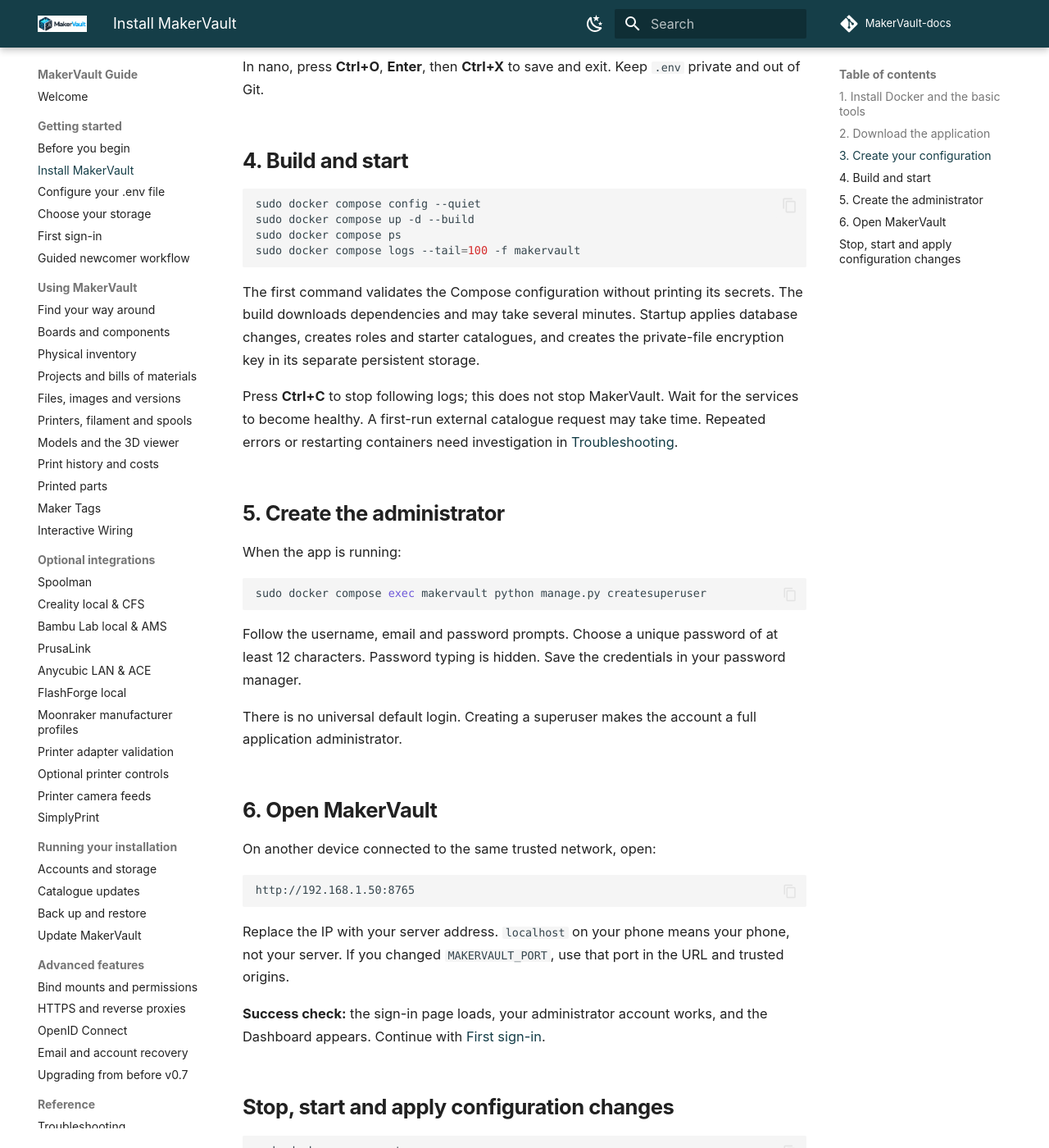
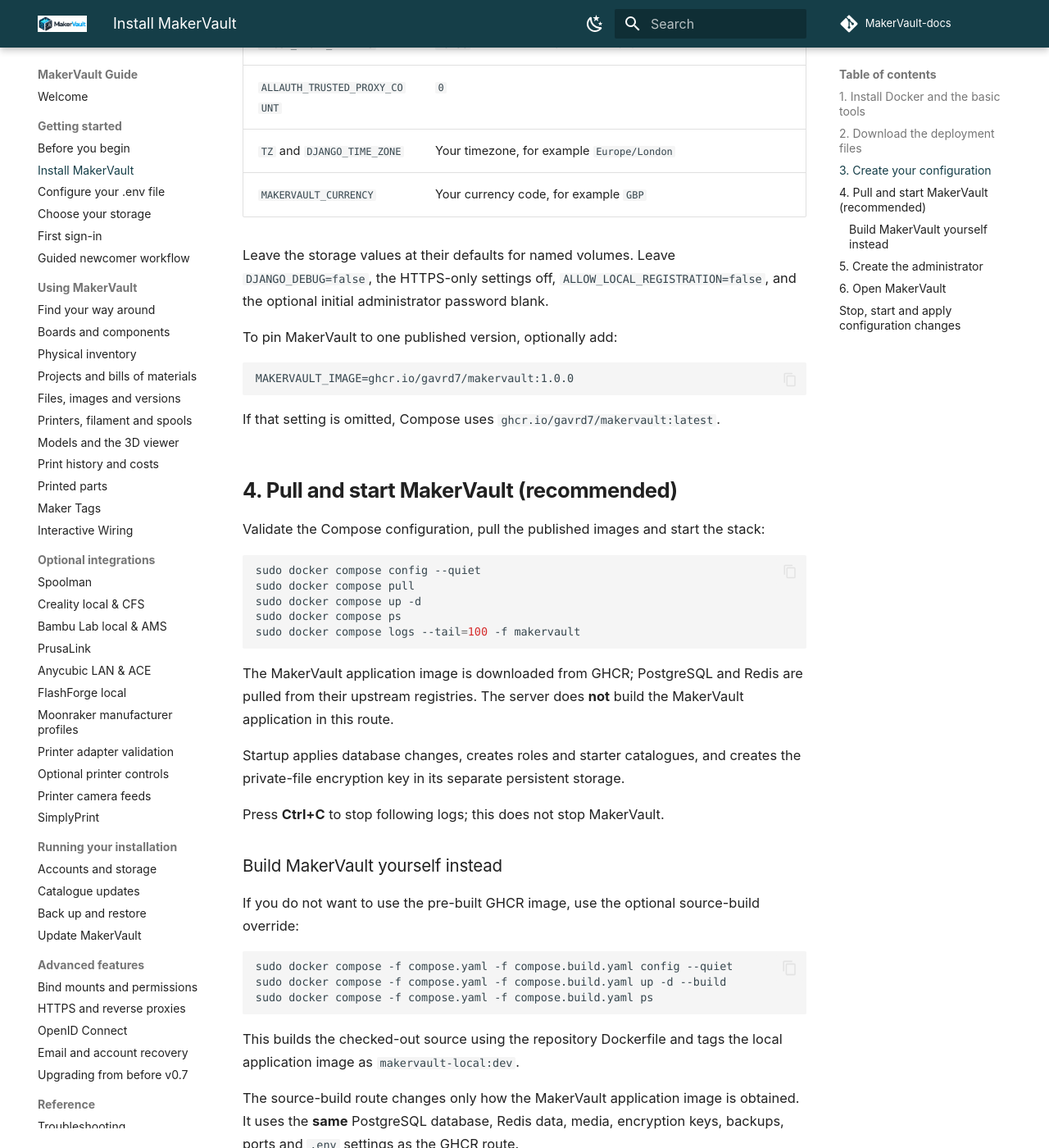
Before and after one commit to gavrd7/MakerVault-docs, an MkDocs documentation site: the page built from docs/guide/getting-started/install.md, in a window 1280 px wide and 1400 px high, scrolled down 2544 px. Shown: the whole window at 82% size. Built offline with MkDocs 1.6.1 and Material for MkDocs 9.7.7, drawn with Linux system fonts in a browser that asks for light colours; comment, search, counter and statistics services are not loaded; some of the changed text lies outside the part shown.

Commit message:
Document GHCR and source-build installation

````diff
--- a/docs/guide/getting-started/install.md
+++ b/docs/guide/getting-started/install.md
@@ -2,9 +2,16 @@
 
 **Goal:** run MakerVault on a Linux server and reach its sign-in page.
 
+MakerVault supports two installation routes:
+
+- **Recommended:** pull the pre-built image from GitHub Container Registry (GHCR). This is the simplest route and does not compile MakerVault on your server.
+- **Build it yourself:** clone the same repository and build the Docker image locally from the supplied Dockerfile.
+
+Both routes use the same Compose stack, `.env`, database and persistent storage.
+
 ## 1. Install Docker and the basic tools
 
-Follow Docker's official instructions for your installed distribution: [Debian](https://docs.docker.com/engine/install/debian/) or [Ubuntu](https://docs.docker.com/engine/install/ubuntu/). Choose Docker Engine with the **Compose plugin** and **Buildx plugin**. Use the instructions for your actual OS release; do not paste Ubuntu package-repository commands into Debian.
+Follow Docker's official instructions for your installed distribution: [Debian](https://docs.docker.com/engine/install/debian/) or [Ubuntu](https://docs.docker.com/engine/install/ubuntu/). Choose Docker Engine with the **Compose plugin**. The Buildx plugin is also required if you want to build MakerVault locally.
 
 Install the remaining tools on Debian/Ubuntu:
 
@@ -21,9 +28,11 @@
 sudo docker run --rm hello-world
 ```
 
-**Expected result:** Docker reports its client and server versions, Compose reports a version, and the test container prints a success message. Resolve failures here before continuing. This guide uses `sudo docker` so you do not need to change Linux group membership.
+**Expected result:** Docker reports its client and server versions, Compose reports a version, and the test container prints a success message.
 
-## 2. Download the application
+## 2. Download the deployment files
+
+Clone the public MakerVault repository:
 
 ```bash
 mkdir -p ~/apps
@@ -32,12 +41,19 @@
 cd MakerVault
 ```
 
+The repository contains the Compose configuration, `.env.example`, the optional source-build override and the application source. The normal installation uses the published container image rather than compiling that source.
 
-The `main` branch is the project's deployable branch. The current stable release is v1.0.0. Read the guide and changelog from the revision you install.
+The default image is:
+
+```text
+ghcr.io/gavrd7/makervault:latest
+```
+
+You can pin a specific release later with `MAKERVAULT_IMAGE` if you prefer not to follow `latest`.
 
 ## 3. Create your configuration
 
-Before editing, read [Configure your .env file](environment.md) for an explanation of the entries, secret generation and what must change. Read [Choose your storage](storage.md) to decide between Docker-managed volumes and host folders. The steps below are the short route for a new installation using named volumes.
+Before editing, read [Configure your .env file](environment.md) for an explanation of the entries, secret generation and what must change. Read [Choose your storage](storage.md) to decide between Docker-managed volumes and host folders.
 
 **Existing installation?** Keep your current `.env`; do not copy the example over it or regenerate its secrets. Use the [update guide](../administration/updates.md).
 
@@ -55,7 +71,7 @@
 hostname -I
 ```
 
-A server may show several addresses, including Docker addresses. Use the LAN address assigned by your router. The example below uses **192.168.1.50**; replace it with yours. A DHCP reservation on your router can keep it stable.
+A server may show several addresses, including Docker addresses. Use the LAN address assigned by your router. The example below uses **192.168.1.50**; replace it with yours.
 
 ```bash
 nano .env
@@ -74,22 +90,47 @@
 | `TZ` and `DJANGO_TIME_ZONE` | Your timezone, for example `Europe/London` |
 | `MAKERVAULT_CURRENCY` | Your currency code, for example `GBP` |
 
-Leave the four `*_STORAGE` values at their defaults for named volumes. Leave `DJANGO_DEBUG=false`, the HTTPS-only settings off, `ALLOW_LOCAL_REGISTRATION=false`, and the optional initial administrator password blank. We will create the administrator interactively.
+Leave the storage values at their defaults for named volumes. Leave `DJANGO_DEBUG=false`, the HTTPS-only settings off, `ALLOW_LOCAL_REGISTRATION=false`, and the optional initial administrator password blank.
 
-In nano, press **Ctrl+O**, **Enter**, then **Ctrl+X** to save and exit. Keep `.env` private and out of Git.
+To pin MakerVault to one published version, optionally add:
 
-## 4. Build and start
+```dotenv
+MAKERVAULT_IMAGE=ghcr.io/gavrd7/makervault:1.0.0
+```
+
+If that setting is omitted, Compose uses `ghcr.io/gavrd7/makervault:latest`.
+
+## 4. Pull and start MakerVault (recommended)
+
+Validate the Compose configuration, pull the published images and start the stack:
 
 ```bash
 sudo docker compose config --quiet
-sudo docker compose up -d --build
+sudo docker compose pull
+sudo docker compose up -d
 sudo docker compose ps
 sudo docker compose logs --tail=100 -f makervault
 ```
 
-The first command validates the Compose configuration without printing its secrets. The build downloads dependencies and may take several minutes. Startup applies database changes, creates roles and starter catalogues, and creates the private-file encryption key in its separate persistent storage.
+The MakerVault application image is downloaded from GHCR; PostgreSQL and Redis are pulled from their upstream registries. The server does **not** build the MakerVault application in this route.
 
-Press **Ctrl+C** to stop following logs; this does not stop MakerVault. Wait for the services to become healthy. A first-run external catalogue request may take time. Repeated errors or restarting containers need investigation in [Troubleshooting](../reference/troubleshooting.md).
+Startup applies database changes, creates roles and starter catalogues, and creates the private-file encryption key in its separate persistent storage.
+
+Press **Ctrl+C** to stop following logs; this does not stop MakerVault.
+
+### Build MakerVault yourself instead
+
+If you do not want to use the pre-built GHCR image, use the optional source-build override:
+
+```bash
+sudo docker compose -f compose.yaml -f compose.build.yaml config --quiet
+sudo docker compose -f compose.yaml -f compose.build.yaml up -d --build
+sudo docker compose -f compose.yaml -f compose.build.yaml ps
+```
+
+This builds the checked-out source using the repository Dockerfile and tags the local application image as `makervault-local:dev`.
+
+The source-build route changes only how the MakerVault application image is obtained. It uses the **same** PostgreSQL database, Redis data, media, encryption keys, backups, ports and `.env` settings as the GHCR route.
 
 ## 5. Create the administrator
 
@@ -99,9 +140,9 @@
 sudo docker compose exec makervault python manage.py createsuperuser
 ```
 
-Follow the username, email and password prompts. Choose a unique password of at least 12 characters. Password typing is hidden. Save the credentials in your password manager.
+Follow the username, email and password prompts. Choose a unique password of at least 12 characters. Password typing is hidden.
 
-There is no universal default login. Creating a superuser makes the account a full application administrator.
+There is no universal default login.
 
 ## 6. Open MakerVault
 
@@ -111,21 +152,29 @@
 http://192.168.1.50:8765
 ```
 
-Replace the IP with your server address. `localhost` on your phone means your phone, not your server. If you changed `MAKERVAULT_PORT`, use that port in the URL and trusted origins.
+Replace the IP with your server address. If you changed `MAKERVAULT_PORT`, use that port in the URL and trusted origins.
 
 **Success check:** the sign-in page loads, your administrator account works, and the Dashboard appears. Continue with [First sign-in](first-sign-in.md).
 
 ## Stop, start and apply configuration changes
+
+For the normal GHCR installation:
 
 ```bash
 sudo docker compose stop
 sudo docker compose start
 ```
 
-These stop and restart existing containers. After changing `.env`, use this instead so Compose recreates affected containers with the new configuration:
+After changing `.env`, use:
 
 ```bash
 sudo docker compose up -d
 ```
 
+For a source-build deployment, include the override file whenever you need Compose to recreate or rebuild the application from source:
+
+```bash
+sudo docker compose -f compose.yaml -f compose.build.yaml up -d --build
+```
+
 Do not use `docker compose down -v` as a troubleshooting step. The `-v` option removes Compose-managed named volumes and can destroy your database, files and encryption key.
````
